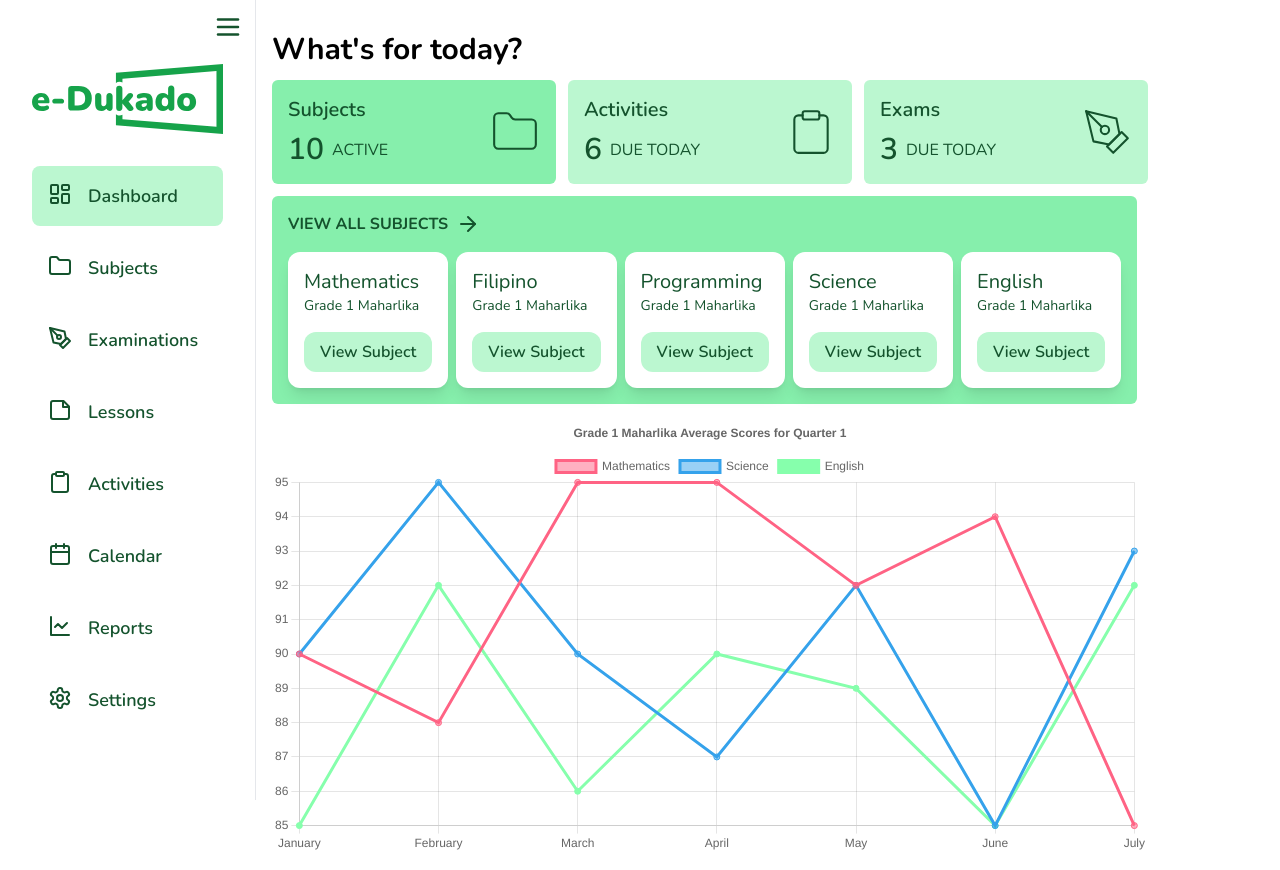
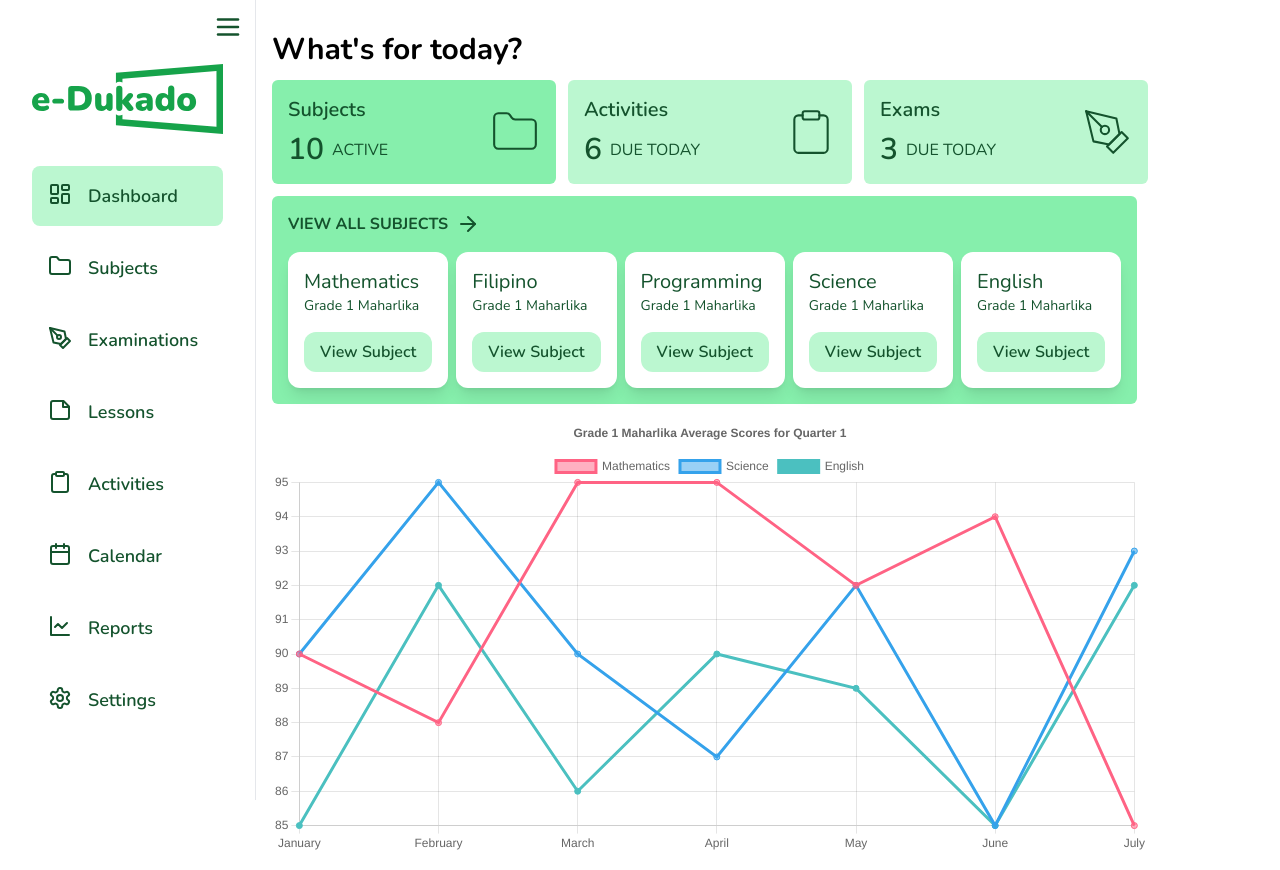
Before and after one commit to Sievoncoldblade/e-dukado, a Next.js app: page /dashboard in a window 1280 px wide. Built offline with nearby package versions, Linux system fonts and the light colour scheme; no server answers.

Commit message:
not sure what changed

```diff
--- a/components/QuickBits.tsx
+++ b/components/QuickBits.tsx
@@ -122,6 +122,34 @@ export const options = {
       text: "Grade 1 Maharlika Average Scores for Quarter 1",
     },
   },
+  scales: {
+    xAxes: [
+      {
+        display: true,
+        gridLines: {
+          display: true,
+        },
+        scaleLabel: {
+          display: true,
+          labelString: "Month",
+          color: "#ffffff",
+        },
+      },
+    ],
+    yAxes: [
+      {
+        display: true,
+        gridLines: {
+          display: true,
+          color: "#ffffff",
+        },
+        scaleLabel: {
+          display: true,
+          labelString: "Value",
+        },
+      },
+    ],
+  },
 };
 
 export const data = {
@@ -142,8 +170,8 @@ export const data = {
     {
       label: "English",
       data: labels.map(() => faker.number.int({ min: 85, max: 95 })),
-      borderColor: "rgb(134, 255, 172)",
-      backgroundColor: "rgb(134, 255, 172)",
+      borderColor: "rgb(75, 192, 192)",
+      backgroundColor: "rgb(75, 192, 192)",
     },
   ],
 };
```
